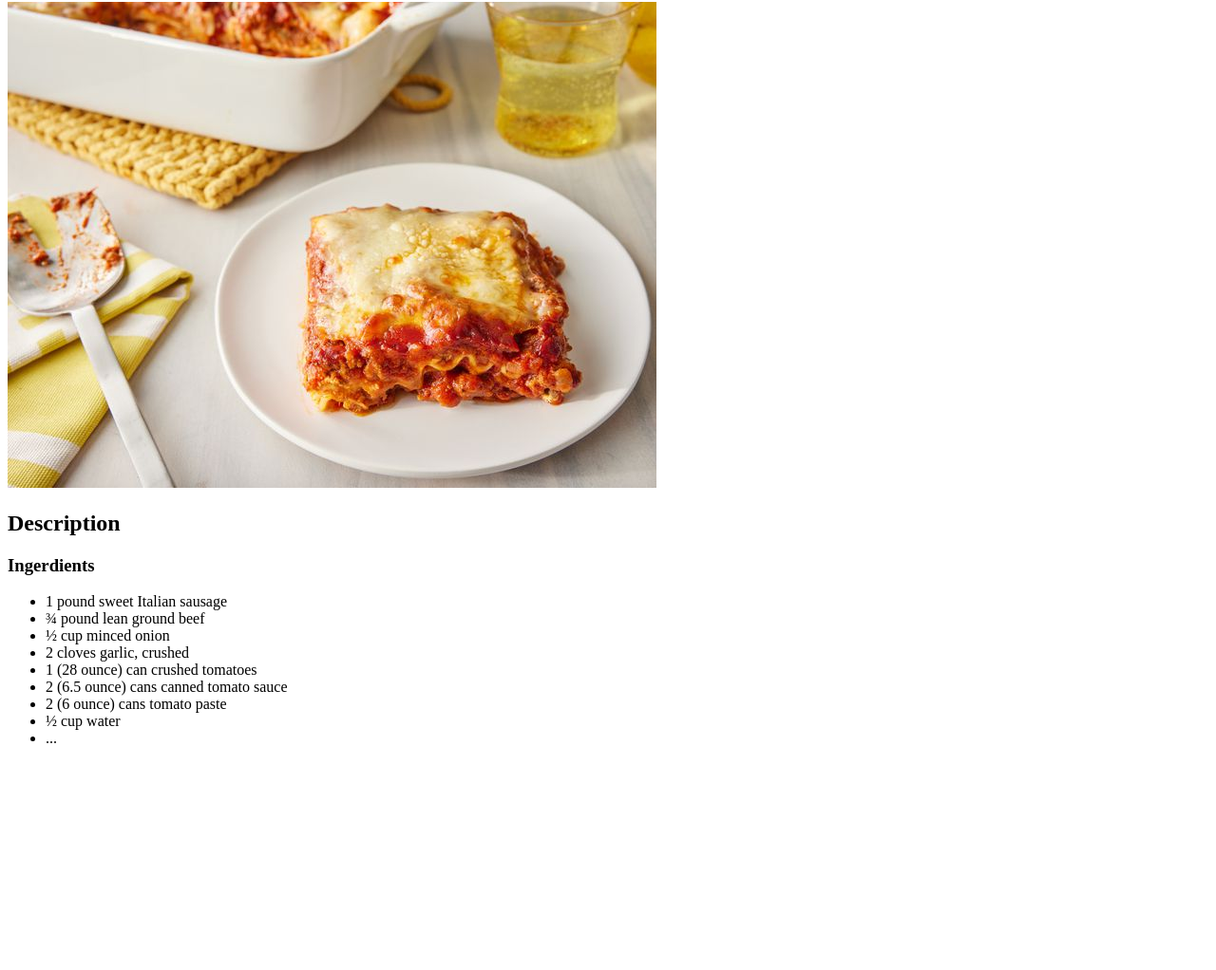
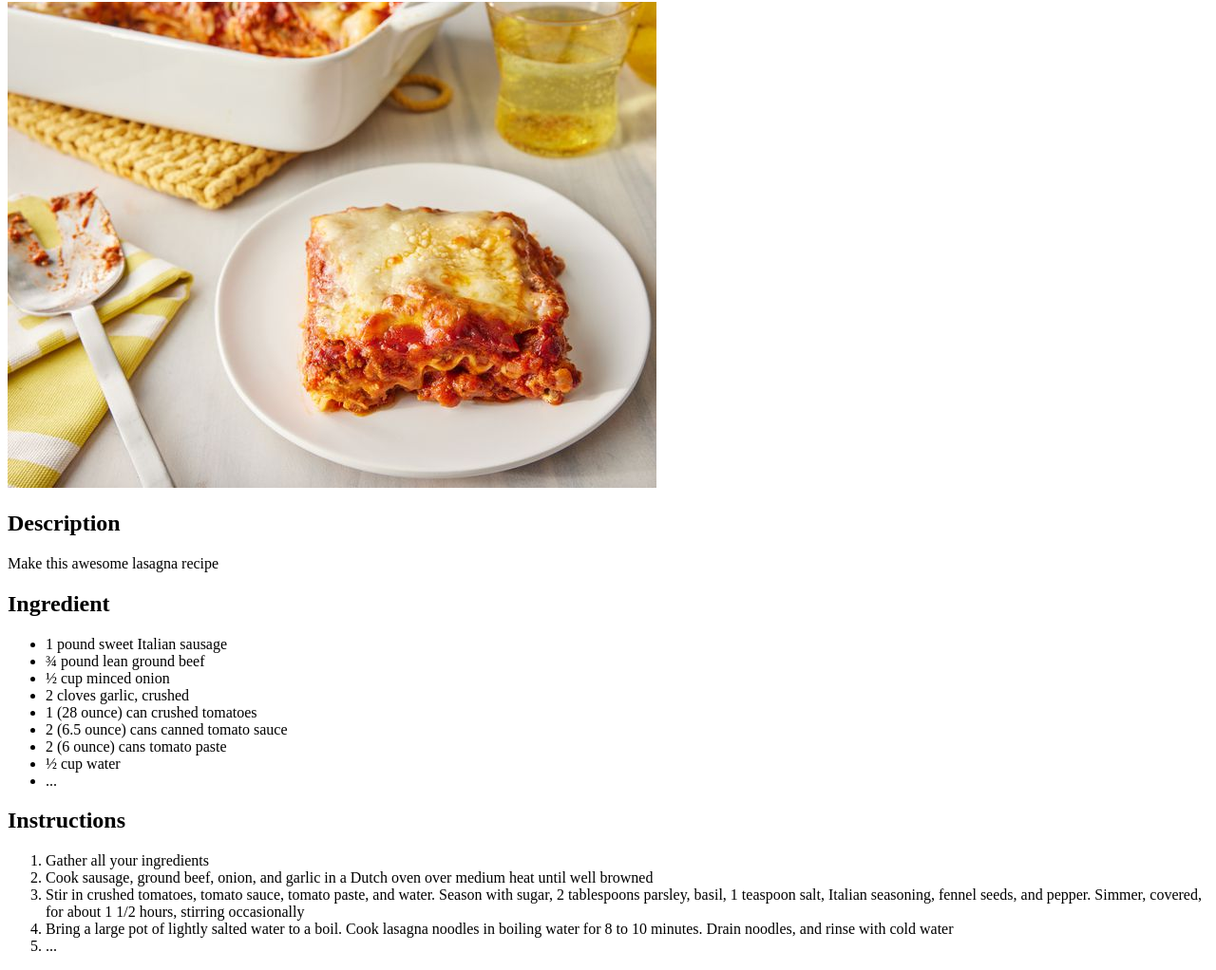
Before and after one commit to Meowtomata/odin-recipes, a plain HTML site: page recipes/lasagna.html in a window 1280 px wide. Shown: the part 78-1100 px from the top of the page at 95% size. Before the commit the page ends 881 px from the top, so only its background shows below. Drawn offline with Linux system fonts and the light colour scheme.

Commit message:
Add description and modify lasagna.html headings

```diff
--- a/recipes/lasagna.html
+++ b/recipes/lasagna.html
@@ -8,7 +8,8 @@
     <h1>Lasagna Recipe</h1>
     <img src="../images/lasagna.jpg" alt="Lasagna">
     <h2>Description</h2>
-    <h3>Ingerdients</h3>
+    <p>Make this awesome lasagna recipe</p>
+    <h2>Ingredient</h2>
     <ul>
         <li>1 pound sweet Italian sausage</li>
         <li>¾ pound lean ground beef</li>
@@ -20,6 +21,14 @@
         <li>½ cup water</li>
         <li>...</li>
     </ul>
+    <h2>Instructions</h2>
+    <ol>
+        <li>Gather all your ingredients</li>
+        <li>Cook sausage, ground beef, onion, and garlic in a Dutch oven over medium heat until well browned</li>
+        <li>Stir in crushed tomatoes, tomato sauce, tomato paste, and water. Season with sugar, 2 tablespoons parsley, basil, 1 teaspoon salt, Italian seasoning, fennel seeds, and pepper. Simmer, covered, for about 1 1/2 hours, stirring occasionally</li>
+        <li>Bring a large pot of lightly salted water to a boil. Cook lasagna noodles in boiling water for 8 to 10 minutes. Drain noodles, and rinse with cold water</li>
+        <li>...</li>
+    </ol>
 
 </body>
 </html>
```
Also changed, not shown: index.html (+0 -1 lines).
